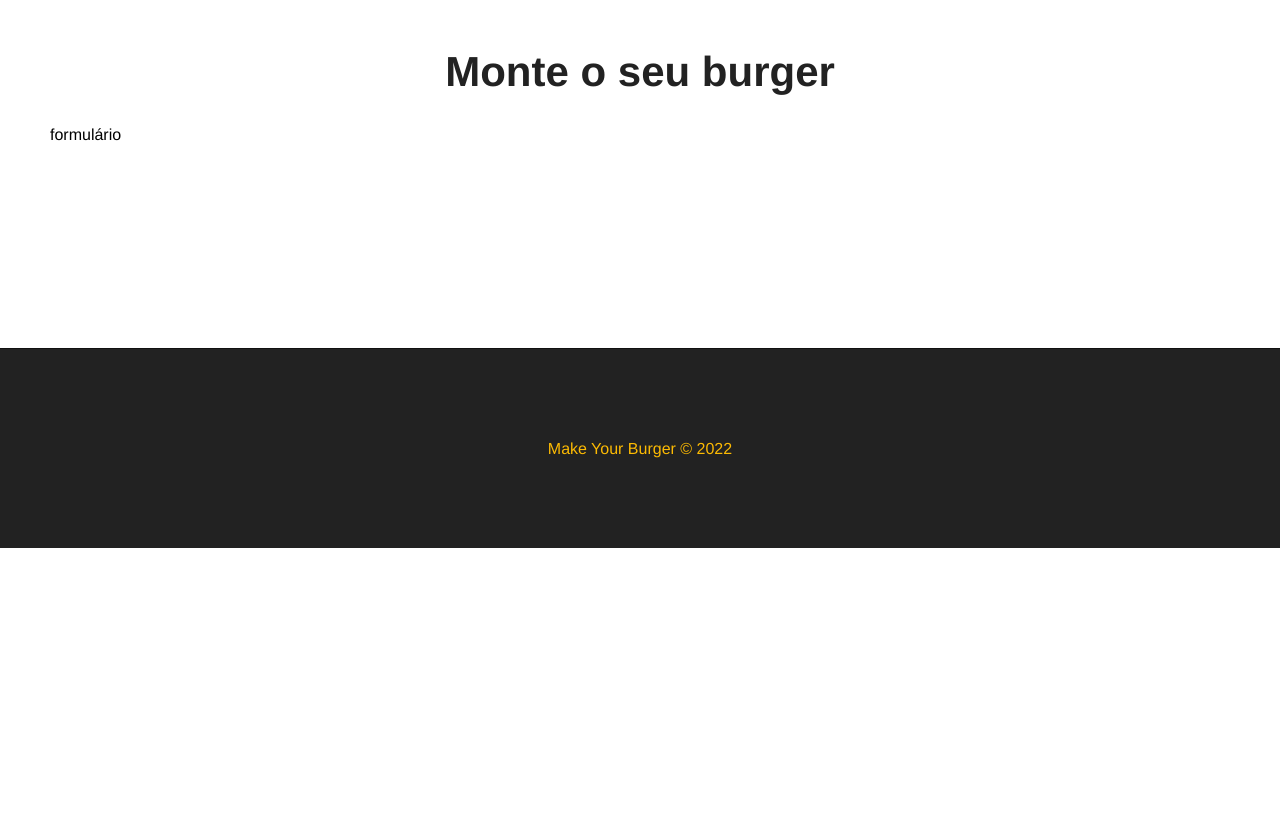
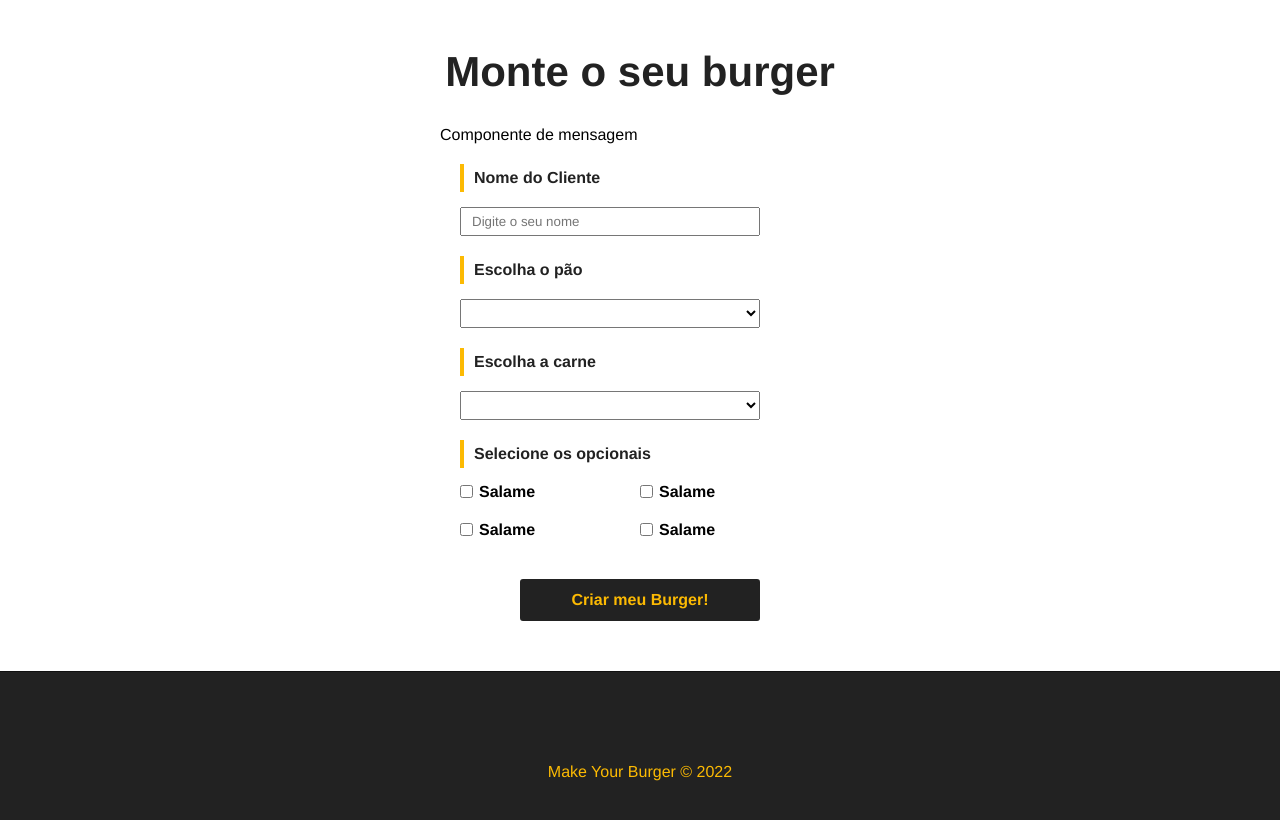
Before and after one commit to tabataruiz/make-your-burger, a Vue app: page / in a window 1280 px wide. Shown: the part 580-1400 px from the top of the page. Before the commit the page ends 1128 px from the top, so only its background shows below. Built offline with nearby package versions, Linux system fonts and the light colour scheme.

Commit message:
Criando formulário de cadastro

```diff
--- /dev/null
+++ b/src/components/BurgerForm.vue
@@ -0,0 +1,159 @@
+<template>
+  <div class="burger-form">
+    <p>Componente de mensagem</p>
+
+    <div>
+      <form class="burger-g">
+        <div class="input-container">
+          <label for="nome">Nome do Cliente</label>
+          <input
+            type="text"
+            id="nome"
+            name="nome"
+            v-model="nome"
+            placeholder="Digite o seu nome"
+          />
+        </div>
+
+        <div class="input-container">
+          <label for="pao">Escolha o pão</label>
+          <select name="pao" id="pao" v-model="pao">
+            <option value="">Selecione o seu pão</option>
+            <option value="integral">Integral</option>
+          </select>
+        </div>
+
+        <div class="input-container">
+          <label for="pao">Escolha a carne</label>
+          <select name="carne" id="carne" v-model="carne">
+            <option value="">Selecione a carne</option>
+            <option value="patinho">Patinho</option>
+          </select>
+        </div>
+
+        <div class="input-container opcionais">
+          <label for="opcionais">Selecione os opcionais</label>
+          <div class="checkbox-container">
+            <input
+              type="checkbox"
+              name="opcionais"
+              v-model="opcionais"
+              value="salame"
+            />
+            <span>Salame</span>
+          </div>
+          <div class="checkbox-container">
+            <input
+              type="checkbox"
+              name="opcionais"
+              v-model="opcionais"
+              value="salame"
+            />
+            <span>Salame</span>
+          </div>
+          <div class="checkbox-container">
+            <input
+              type="checkbox"
+              name="opcionais"
+              v-model="opcionais"
+              value="salame"
+            />
+            <span>Salame</span>
+          </div>
+          <div class="checkbox-container">
+            <input
+              type="checkbox"
+              name="opcionais"
+              v-model="opcionais"
+              value="salame"
+            />
+            <span>Salame</span>
+          </div>
+        </div>
+
+        <div class="input-container">
+          <button type="submit">Criar meu Burger!</button>
+        </div>
+      </form>
+    </div>
+  </div>
+</template>
+
+<script>
+export default {
+  name: "BurgerForm"
+};
+</script>
+
+<style scoped>
+.burger-form {
+  max-width: 400px;
+  margin: 0 auto;
+}
+
+.input-container {
+  display: flex;
+  flex-direction: column;
+  margin: 20px;
+}
+
+label {
+  font-weight: bold;
+  margin-bottom: 15px;
+  color: #222;
+  padding: 5px 10px;
+  border-left: 4px solid #fcba03;
+}
+
+input,
+select {
+  padding: 5px 10px;
+  width: 300px;
+}
+
+.input-container.opcionais {
+  flex-direction: row;
+  flex-wrap: wrap;
+}
+
+.input-container.opcionais label {
+  width: 100%;
+}
+
+.checkbox-container {
+  display: flex;
+  align-items: flex-start;
+  width: 50%;
+  margin-bottom: 20px;
+}
+
+.checkbox-container input {
+  margin-top: 2px;
+  width: auto;
+}
+
+.checkbox-container span {
+  width: auto;
+  margin-left: 6px;
+  font-weight: bold;
+}
+
+button {
+  background: #222;
+  color: #fcba03;
+  border: 2px solid #222;
+  padding: 10px 50px;
+  font-size: 16px;
+  margin: 0 auto;
+  border-radius: 3px;
+  transition: 0.5s;
+  cursor: pointer;
+  font-weight: bold;
+}
+
+button:hover {
+  background: #fcba03;
+  color: #222;
+  border: 2px solid #fcba03;
+}
+</style>
--- a/src/views/HomeView.vue
+++ b/src/views/HomeView.vue
@@ -2,17 +2,19 @@
   <Banner></Banner>
   <div class="main-container">
     <h1>Monte o seu burger</h1>
-    <p>formulário</p>
+    <BurgerForm></BurgerForm>
   </div>
 </template>
 
 <script>
 import Banner from "../components/Banner.vue";
+import BurgerForm from "../components/BurgerForm.vue";
 
 export default {
   name: "Home",
   components: {
-    Banner
+    Banner,
+    BurgerForm
   }
 };
 </script>
```
